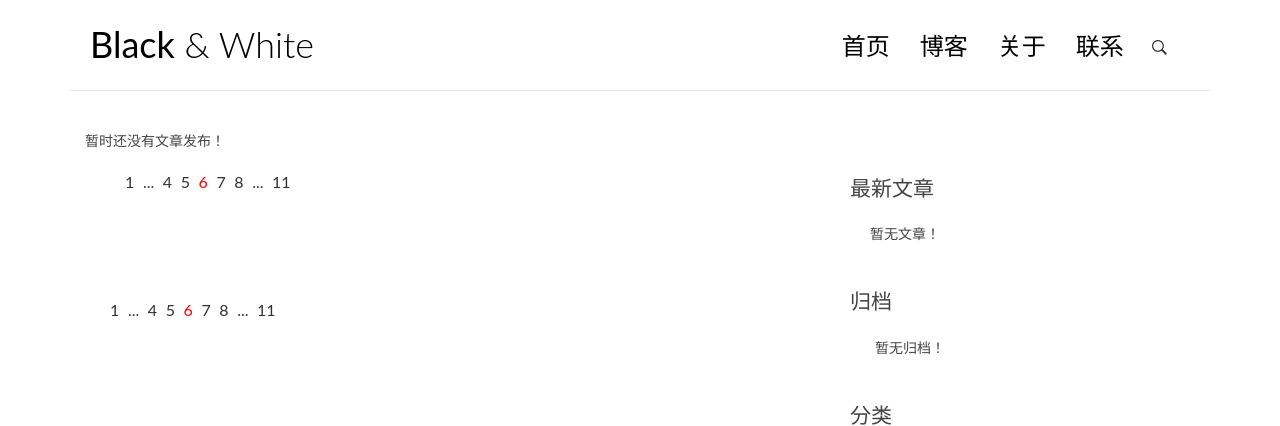
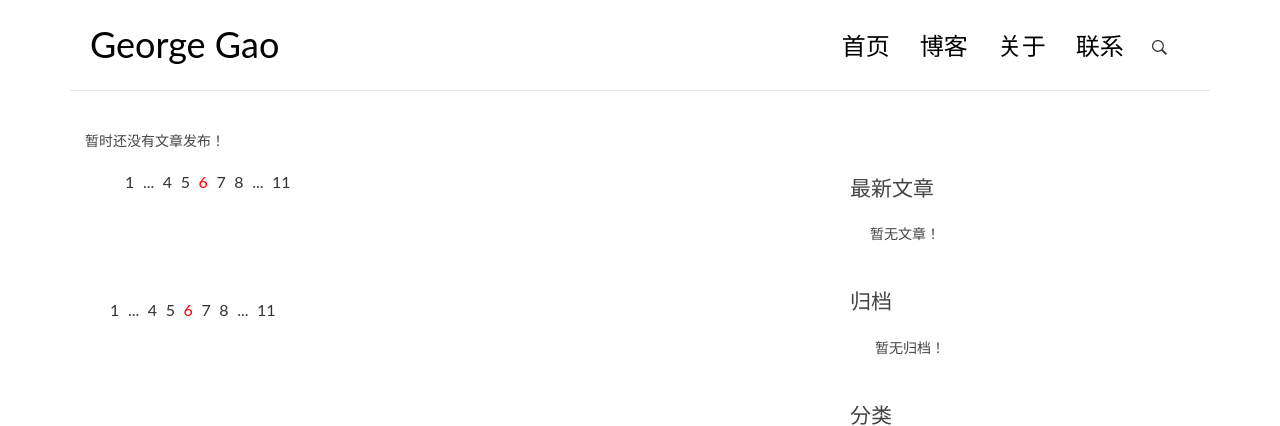
Before and after one commit to allisgao/blogproj, a Django app: page / in a window 1280 px wide. Shown: the top 426 px of the page. Run offline with Django 3.2, Linux system fonts and the light colour scheme; data that the repository does not hold is empty; some libraries are stand-ins or nearby versions.

Commit message:
correct the main-page's link

```diff
--- a/templates/base.html
+++ b/templates/base.html
@@ -3,7 +3,7 @@
 <!DOCTYPE html>
 <html>
 <head>
-    <title>Black &amp; White</title>
+    <title>George Gao's Blog</title>
 
     <!-- meta -->
     <meta charset="UTF-8">
@@ -29,7 +29,7 @@
         <div class="row">
             <div class="col-md-4 col-sm-5 col-xs-8">
                 <div class="logo">
-                    <h1><a href="index.html"><b>Black</b> &amp; White</a></h1>
+                    <h1><a href="{% url 'blog:index' %}"><b>George Gao</b></a></h1>
                 </div>
             </div><!-- col-md-4 -->
             <div class="col-md-8 col-sm-7 col-xs-4">
@@ -42,7 +42,7 @@
 
                     <div class="collapse navbar-collapse" id="bs-example-navbar-collapse-1">
                         <ul class="nav navbar-nav navbar-right">
-                            <li class="cl-effect-11"><a href="index.html" data-hover="首页">首页</a></li>
+                            <li class="cl-effect-11"><a href="{% url 'blog:index' %}" data-hover="首页">首页</a></li>
                             <li class="cl-effect-11"><a href="full-width.html" data-hover="博客">博客</a></li>
                             <li class="cl-effect-11"><a href="about.html" data-hover="关于">关于</a></li>
                             <li class="cl-effect-11"><a href="contact.html" data-hover="联系">联系</a></li>
```
